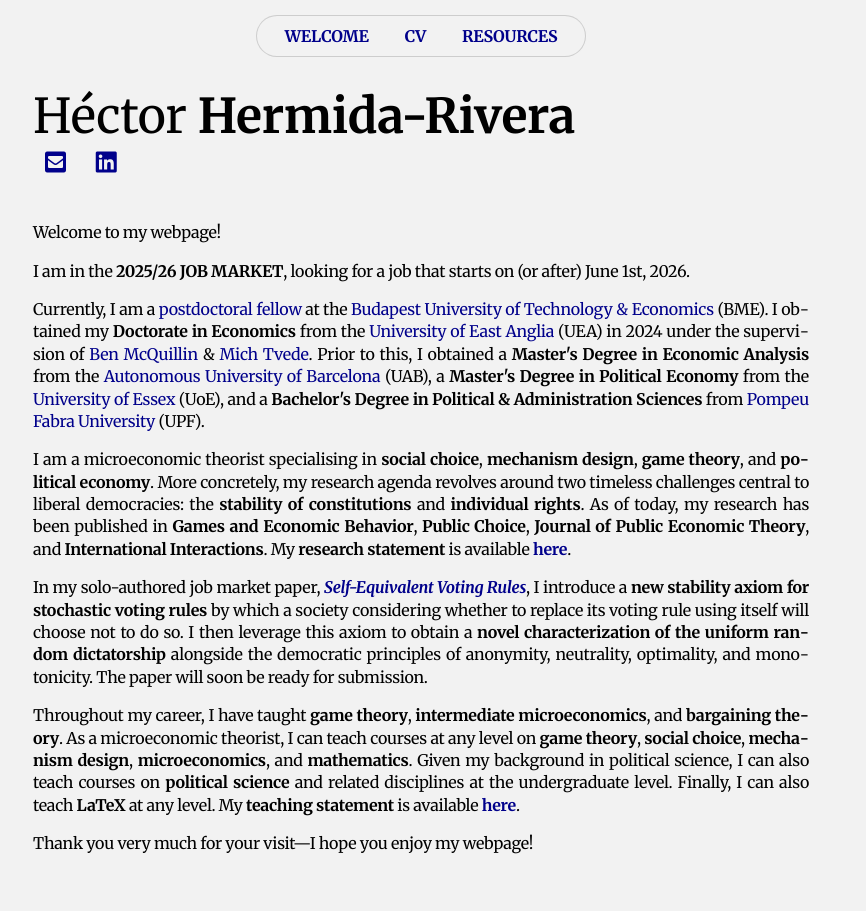
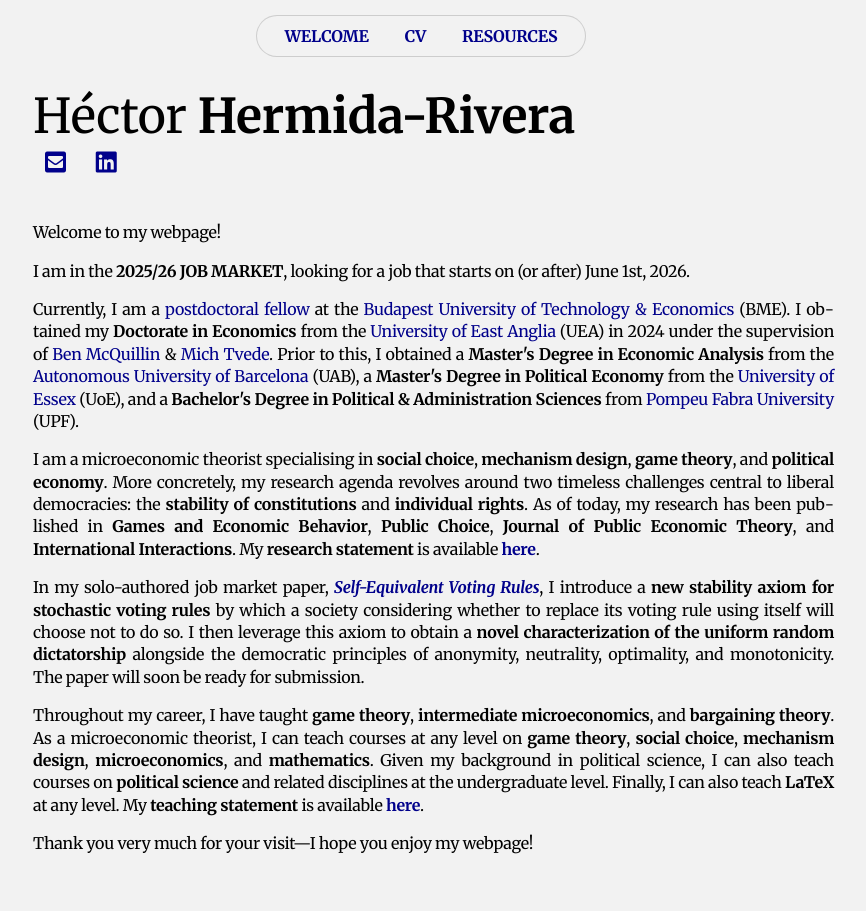
Before and after one commit to HectorHermidaRivera/hectorhermidarivera.github.io, a Jekyll site: the page built from index.md, in a window 1280 px wide. Shown: the whole page, without its empty margins (219-1085 px from the left). Built offline with Jekyll 4.4.1, drawn with Linux system fonts in a browser that asks for light colours; a style sheet for code colours, icons or effects is not loaded.

Commit message:
Update index.md

```diff
--- a/index.md
+++ b/index.md
@@ -39,7 +39,7 @@ title: Héctor Hermida-Rivera
     </a>
   </div>
 
-<div class="two-column" style="padding-right: 83px !important;">
+<div class="two-column" style="width: 967px !important;">
   <div class="label"></div>
   <div class="value">
   <p>Welcome to my webpage!</p>
```
